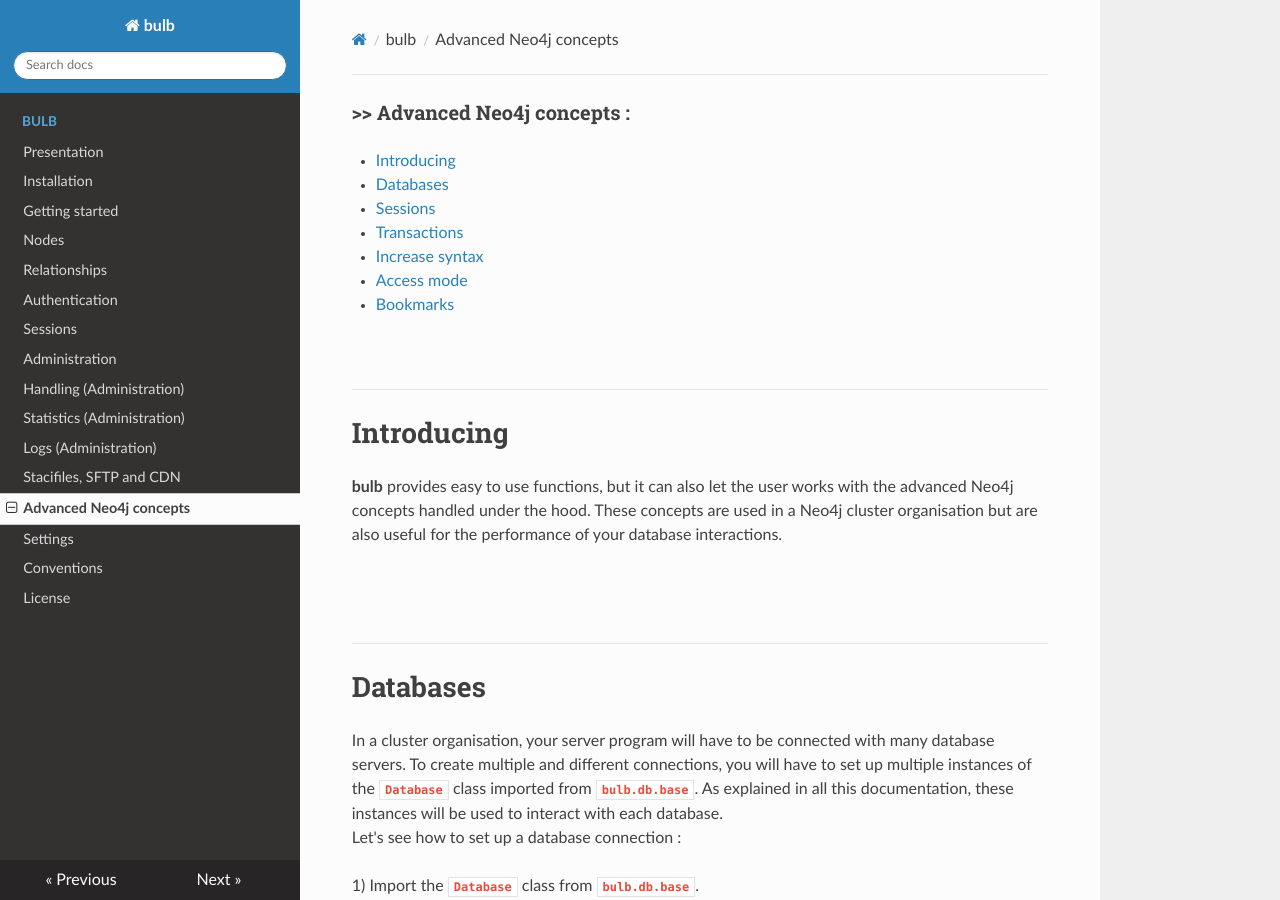
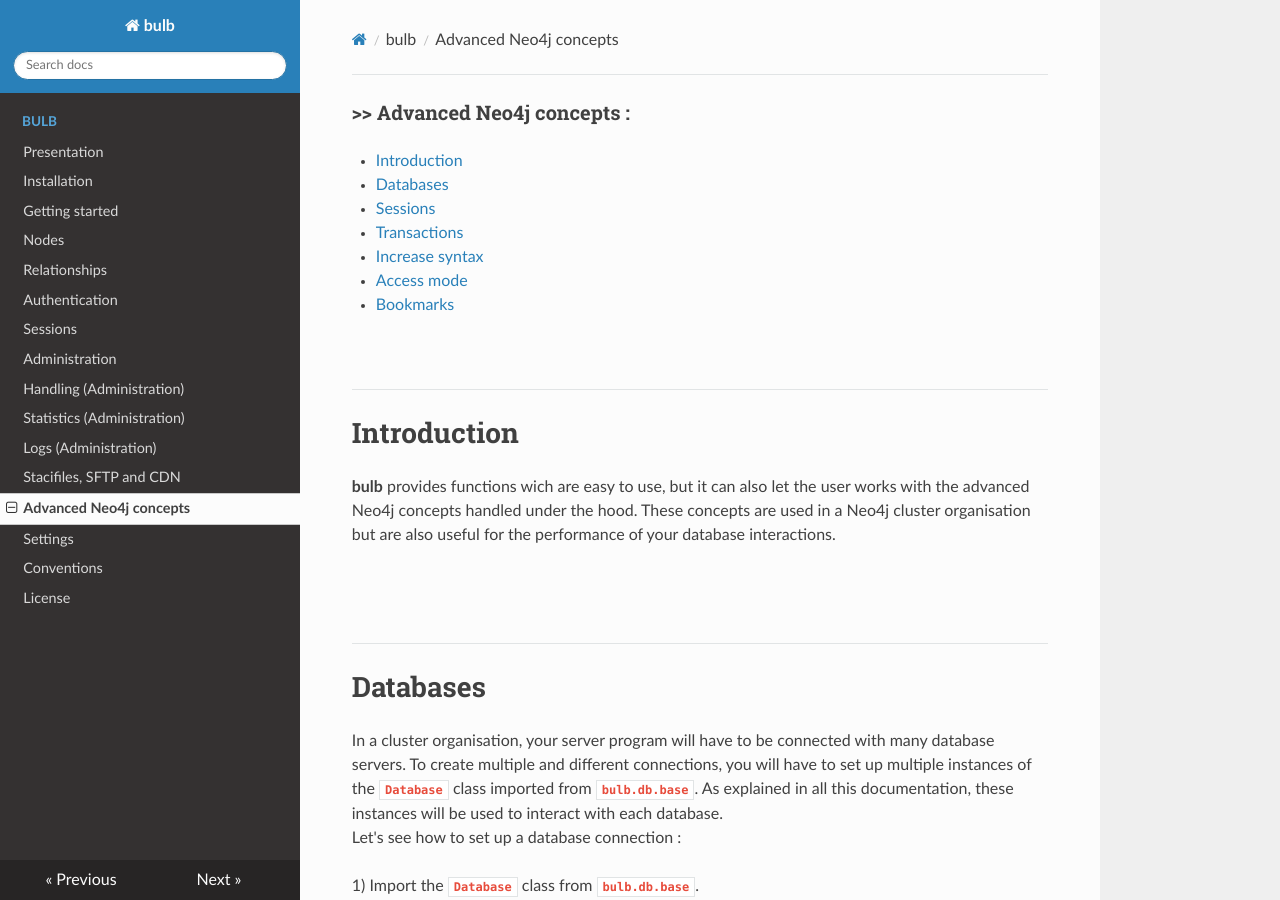
Before and after one commit to LilaRest/bulb, an MkDocs documentation site: the page built from bulb_docs/advanced-bulb-concepts.md, in a window 1280 px wide and 900 px high. Built offline with MkDocs 1.6.1, drawn with Linux system fonts in a browser that asks for light colours; nearby versions of some CDN libraries.

Commit message:
Update advanced-bulb-concepts.md

```diff
--- a/bulb_docs/advanced-bulb-concepts.md
+++ b/bulb_docs/advanced-bulb-concepts.md
@@ -5,8 +5,8 @@
 
 ---
 
-# Introducing
-**bulb** provides easy to use functions, but it can also let the user works with the advanced Neo4j concepts handled under the hood.
+# Introduction
+**bulb** provides functions wich are easy to use, but it can also let the user works with the advanced Neo4j concepts handled under the hood.
 These concepts are used in a Neo4j cluster organisation but are also useful for the performance of your database interactions.
 <br/>
 <br/>
```
